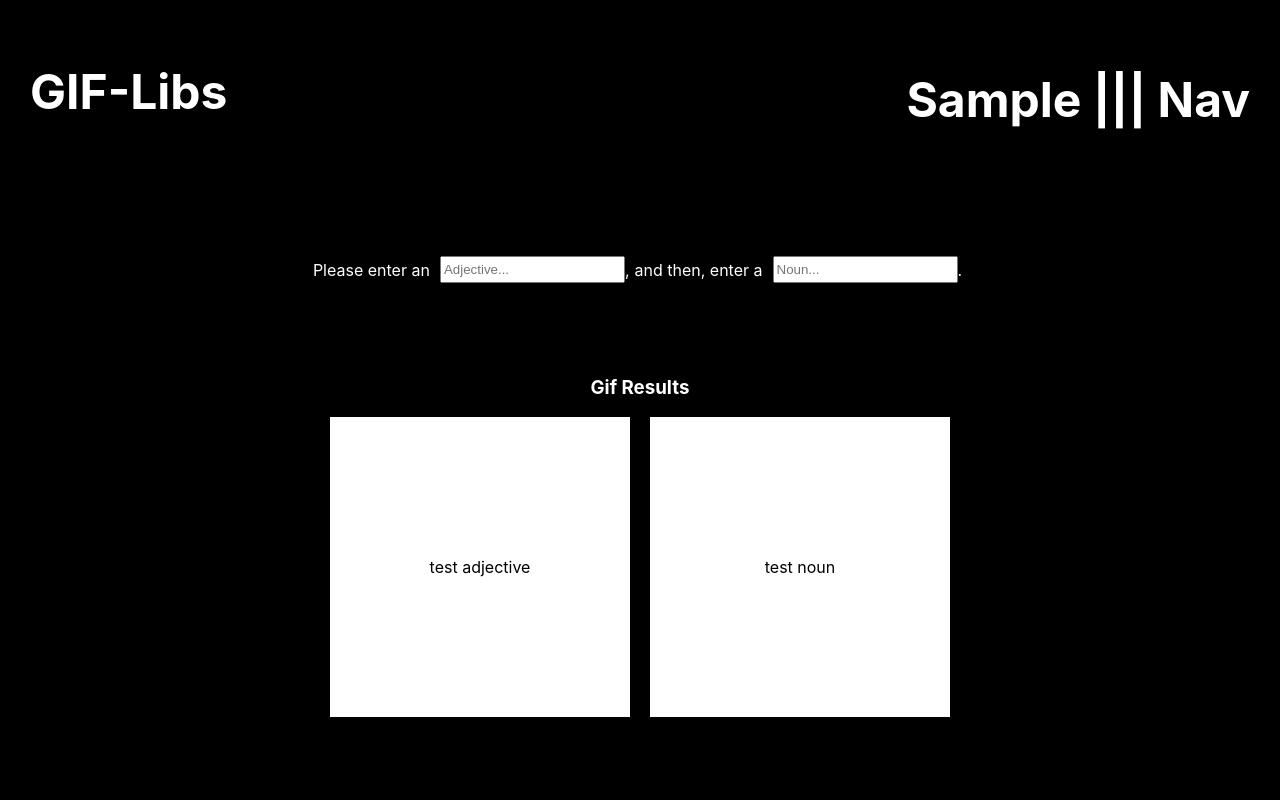
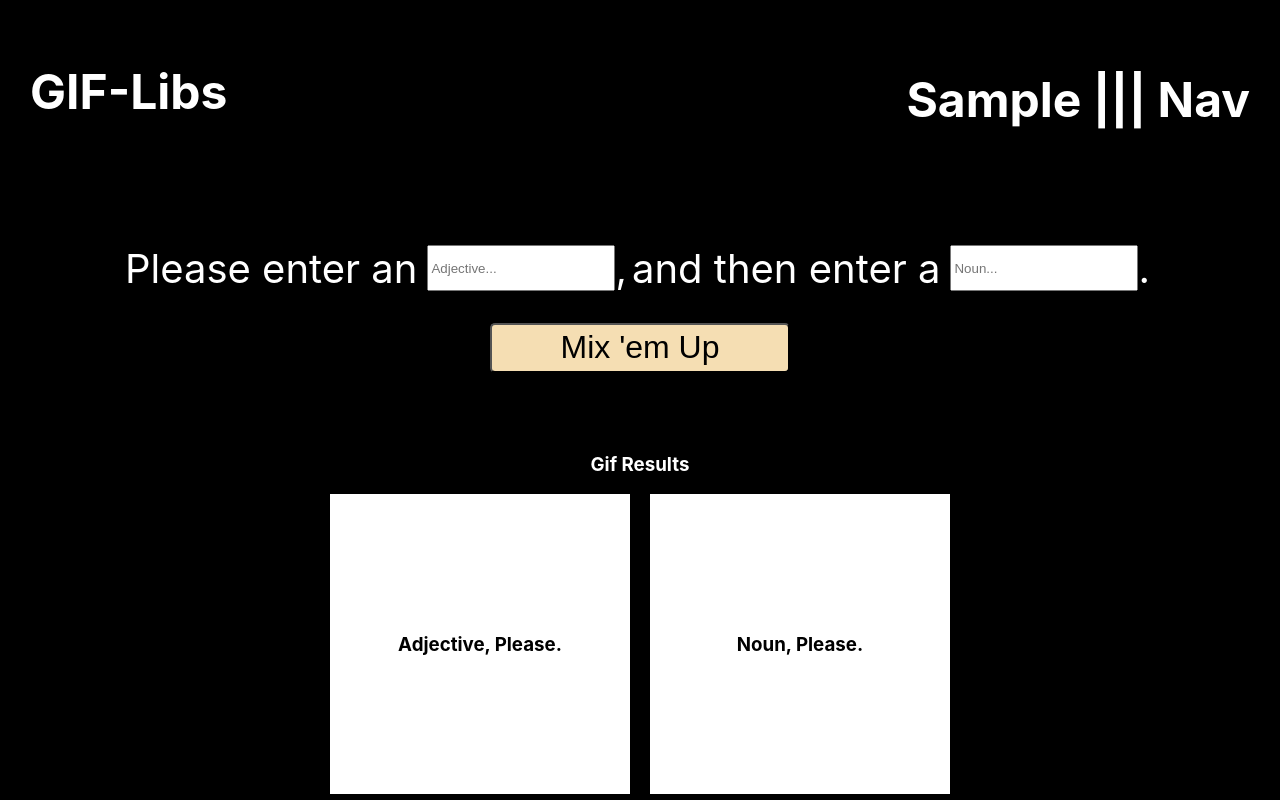
Before and after one commit to austin84/gif-libs, a React (Create React App) app: page / in a window 1280 px wide. Shown: the top 800 px of the page. Built offline with nearby package versions, Linux system fonts and the light colour scheme.

Commit message:
mockup clean

```diff
--- a/src/App.css
+++ b/src/App.css
@@ -25,6 +25,14 @@
   flex-direction: column;
   display: flex;
   justify-content: center;
+}
+.submitBtn {
+  background-color: wheat;
+  font-size: 2em;
+  border-radius: 5px;
+  width: 300px;
+  height: 50px;
+  margin-top: 30px;
 }
 
 .adjectiveInputDiv,
@@ -107,6 +115,9 @@
     margin-top: 45px;
     flex-direction: row;
   }
+  .inputs {
+    font-size: 1.8em;
+  }
 
   .adjectiveInput,
   .nounInput {
@@ -119,6 +130,17 @@
   .Header h1,
   .nav {
     font-size: 3em;
+  }
+  .inputs {
+    display: flex;
+    flex-direction: row;
+    font-size: 2.5em;
+  }
+
+  .nounInput,
+  .adjectiveInput {
+    height: 40px;
+    width: 180px;
   }
 
   .Results {
--- a/src/components/CombinedResults.js
+++ b/src/components/CombinedResults.js
@@ -5,7 +5,9 @@ export default function CombinedResults() {
     <>
       <h3 className='combinedResultsTitle'>Combined Gif Result</h3>
       <div className='CombinedResults'>
-        <div className='CombinedResultsChild'>test combined</div>
+        <div className='CombinedResultsChild'>
+          <h3>Secret Sauce</h3>
+        </div>
       </div>
     </>
   );
--- a/src/components/Results.js
+++ b/src/components/Results.js
@@ -5,8 +5,12 @@ export default function Results() {
     <>
       <h3 className='resultsTitle'>Gif Results</h3>
       <div className='Results'>
-        <div className='adjectiveResult'>test adjective</div>
-        <div className='nounResult'>test noun</div>
+        <div className='adjectiveResult'>
+          <h3>Adjective, Please.</h3>
+        </div>
+        <div className='nounResult'>
+          <h3>Noun, Please.</h3>
+        </div>
       </div>
     </>
   );
--- a/src/components/SearchFields.js
+++ b/src/components/SearchFields.js
@@ -3,20 +3,29 @@ import React from 'react';
 export default function SearchFields() {
   return (
     <div className='SearchFields'>
+      <form>
+        <div className='inputs'>
           <div className='adjectiveInputDiv'>
-        <p>Please enter an</p>
+            <label>Please enter an</label>
             <input
               type='text'
               className='adjectiveInput'
               placeholder='Adjective...'
             ></input>
-        <p>,</p>
+            <label>,</label>
           </div>
           <div className='nounInputDiv'>
-        <p>and then, enter a</p>
-        <input type='text' className='nounInput' placeholder='Noun...'></input>
-        <p>.</p>
+            <label>and then enter a</label>
+            <input
+              type='text'
+              className='nounInput'
+              placeholder='Noun...'
+            ></input>
+            <label>.</label>
           </div>
+        </div>
+        <input className='submitBtn' type='submit' value="Mix 'em Up" />
+      </form>
     </div>
   );
 }
```
Lines whose indentation alone changed are shown as unchanged.
